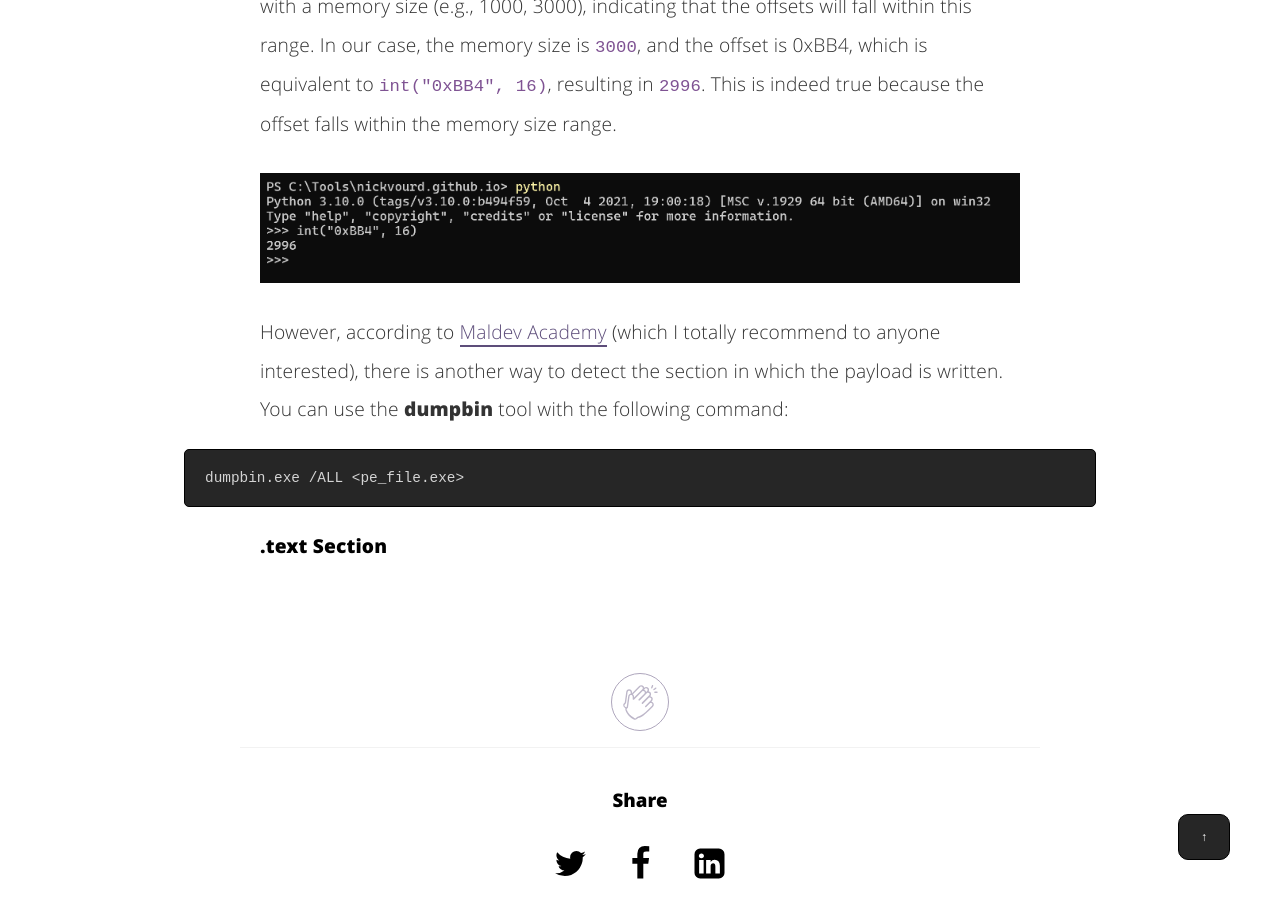
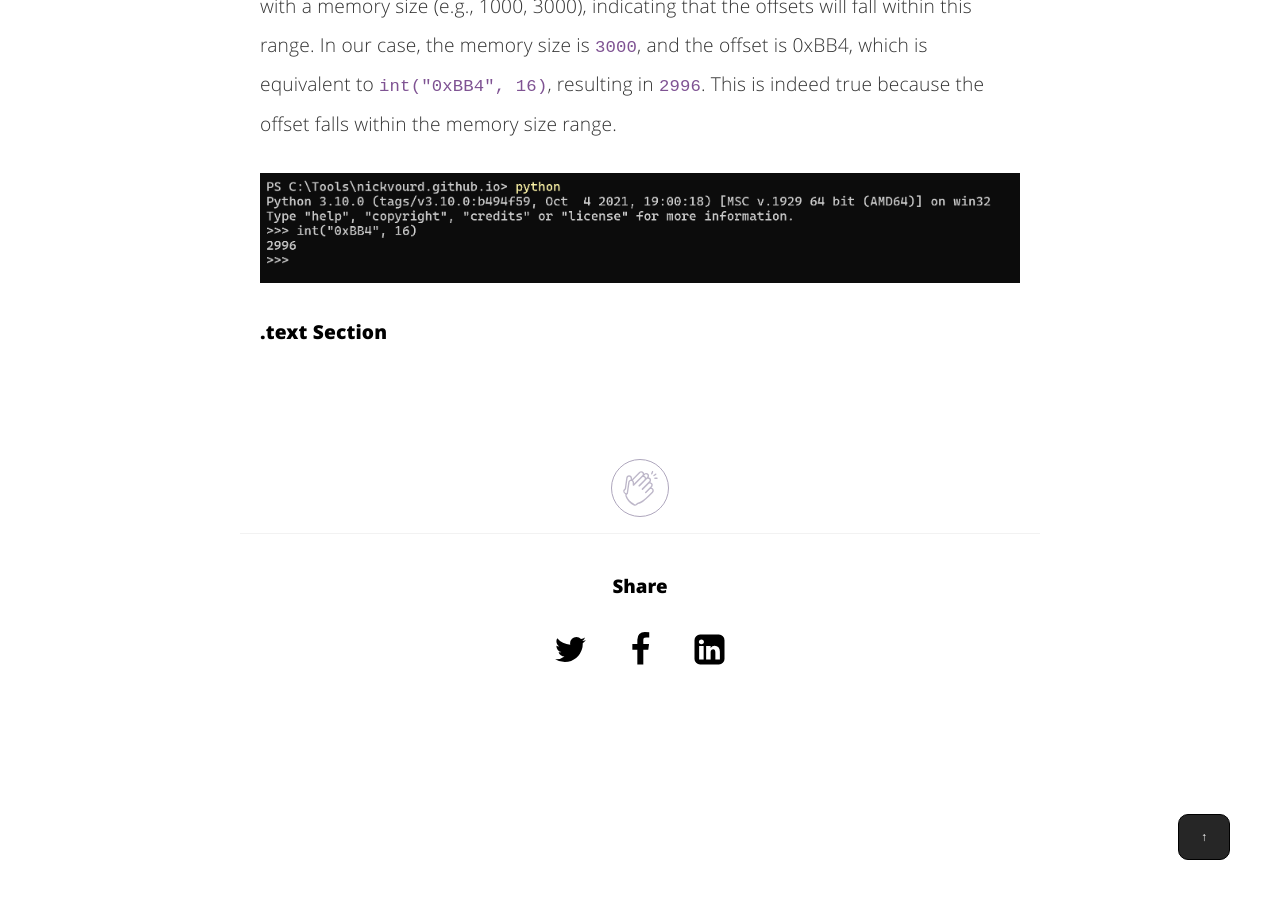
Before and after one commit to nickvourd/nickvourd.github.io, a Jekyll site: the page built from _posts/2024-04-21-the-anatomy-of-pe.md, in a window 1280 px wide and 900 px high, scrolled down 10039 px. Built offline with Jekyll 4.4.1, drawn with Linux system fonts in a browser that asks for light colours.

Commit message:
The Anatomy of PE

````diff
--- a/_posts/2024-04-21-the-anatomy-of-pe.md
+++ b/_posts/2024-04-21-the-anatomy-of-pe.md
@@ -304,13 +304,9 @@ int main() {
 
 <img src="/assets/img/post-img/21-04-2024/find-offset-python.png" class="post-images" alt="find-offset-python.png">
 
-<p>However, according to <a href="https://maldevacademy.com/">Maldev Academy</a> (which I totally recommend to anyone interested), there is another way to detect the section in which the payload is written. You can use the <b>dumpbin</b> tool with the following command:</p>
+<h4>.text Section</h4>
 
-```
-dumpbin.exe /ALL <pe_file.exe>
-```
-
-<h4>.text Section</h4>
+<p></p>
 
 <br /><br />
 
````
